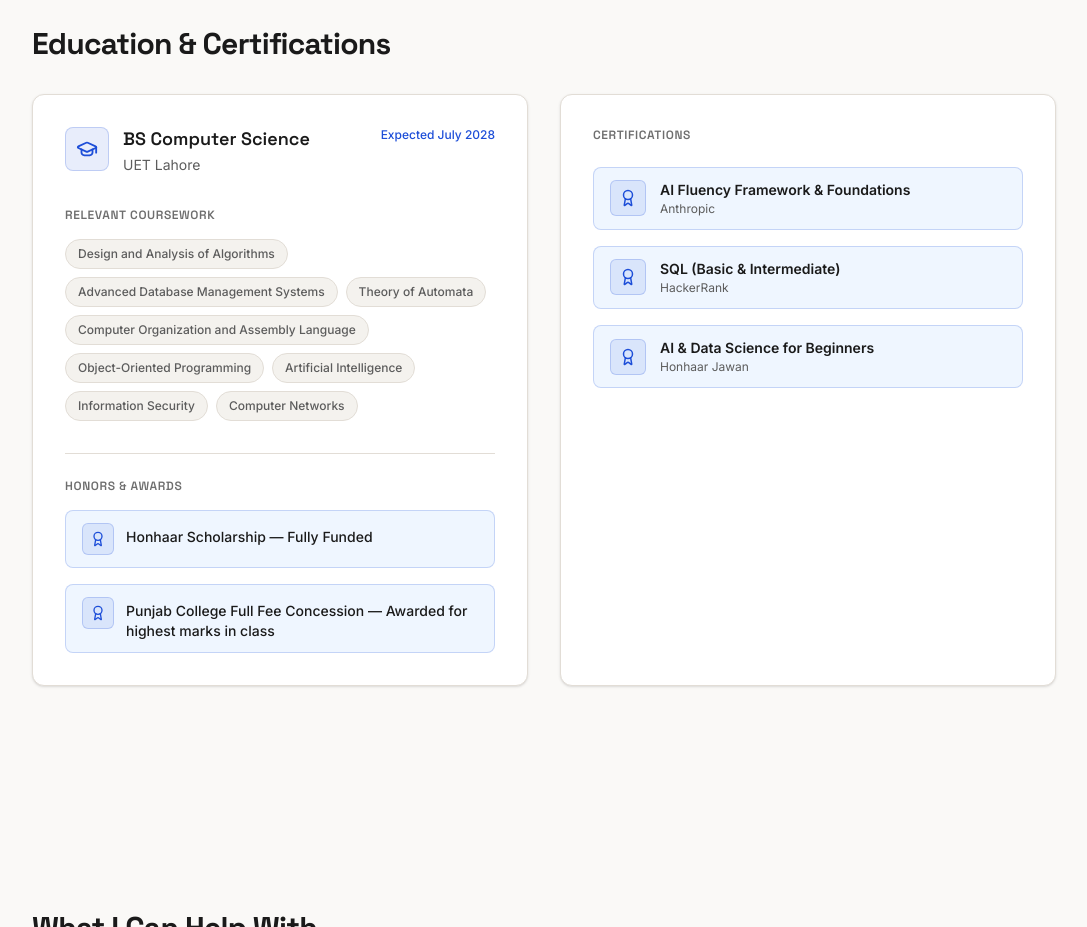
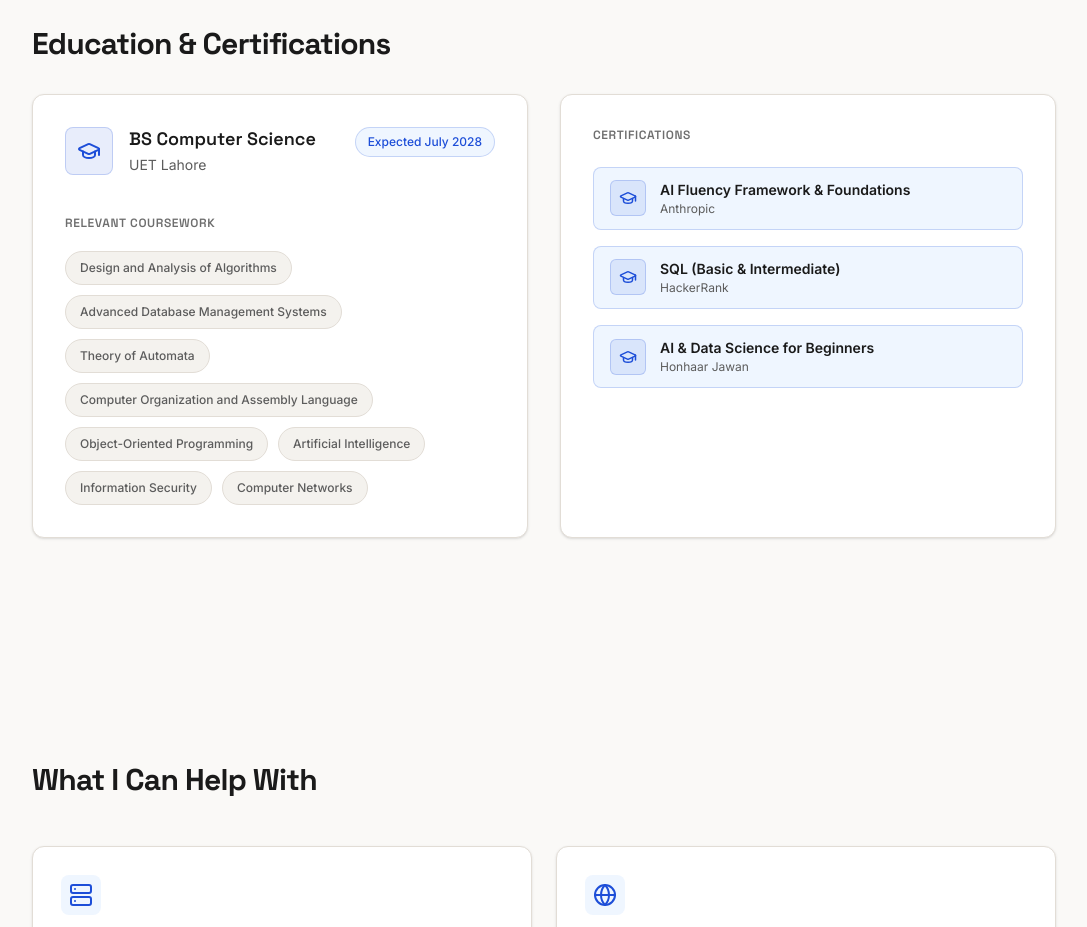
Before and after one commit to Mairaarshad19/Portfolio, a Next.js app: page / in a window 1280 px wide. Shown: the part 6320-7247 px from the top of the page, without its empty margins (96-1183 px from the left). Built offline with nearby package versions, Linux system fonts and the light colour scheme.

Commit message:
refactor: remove honors from education, polish layout and spacing

```diff
--- a/src/components/Education.tsx
+++ b/src/components/Education.tsx
@@ -1,11 +1,11 @@
 "use client";
 
-import { Award, GraduationCap } from "lucide-react";
+import { GraduationCap } from "lucide-react";
 import { educationContent } from "@/data/portfolio-content";
 import { useScrollReveal } from "@/lib/useScrollReveal";
 
 export default function Education() {
-  const { degree, institution, year, coursework, honors, certifications } =
+  const { degree, institution, year, coursework, certifications } =
     educationContent;
   const { ref, revealed } = useScrollReveal();
 
@@ -23,10 +23,10 @@ export default function Education() {
           {/* ── LEFT COLUMN — Education ── */}
           <div className="card-lift bg-bg-elevated border border-border rounded-xl p-6 sm:p-8 shadow-sm h-full">
             {/* Degree row */}
-            <div className="flex flex-col sm:flex-row sm:items-start sm:justify-between gap-4 mb-8">
-              <div className="flex items-start gap-3.5">
-                <span className="w-11 h-11 shrink-0 rounded-lg bg-accent/10 border border-accent/20 flex items-center justify-center">
-                  <GraduationCap size={22} className="text-accent" />
+            <div className="flex flex-col sm:flex-row sm:items-start sm:justify-between gap-4 mb-10">
+              <div className="flex items-start gap-4">
+                <span className="w-12 h-12 shrink-0 rounded-lg bg-accent/10 border border-accent/20 flex items-center justify-center">
+                  <GraduationCap size={24} className="text-accent" />
                 </span>
                 <div>
                   <h3 className="text-lg font-display font-semibold text-fg leading-snug">
@@ -35,46 +35,26 @@ export default function Education() {
                   <p className="text-sm text-fg-muted mt-1">{institution}</p>
                 </div>
               </div>
-              <span className="text-xs font-medium text-accent whitespace-nowrap">
+              <span className="inline-flex items-center px-3 py-1.5 text-xs font-medium text-accent bg-accent-subtle border border-accent/20 rounded-full whitespace-nowrap">
                 {year}
               </span>
             </div>
 
             {/* Relevant coursework — pill tags */}
-            <div className="mb-8">
-              <h4 className="text-xs font-display font-semibold text-fg-dim uppercase tracking-wider mb-4">
+            <div>
+              <h4 className="text-xs font-display font-semibold text-fg-dim uppercase tracking-wider mb-5">
                 Relevant Coursework
               </h4>
-              <div className="flex flex-wrap gap-2">
+              <div className="flex flex-wrap gap-2.5">
                 {coursework.map((course) => (
                   <span
                     key={course}
-                    className="px-3 py-1.5 text-xs font-medium text-fg-muted bg-bg-secondary border border-border rounded-full"
+                    className="px-3.5 py-2 text-xs font-medium text-fg-muted bg-bg-secondary border border-border rounded-full"
                   >
                     {course}
                   </span>
                 ))}
               </div>
-            </div>
-
-            {/* Honors — highlighted lines with award icons */}
-            <div className="pt-6 border-t border-border space-y-4">
-              <h4 className="text-xs font-display font-semibold text-fg-dim uppercase tracking-wider">
-                Honors & Awards
-              </h4>
-              {honors.map((honor) => (
-                <div
-                  key={honor}
-                  className="flex items-start gap-3 bg-accent-subtle border border-accent/20 rounded-lg px-4 py-3"
-                >
-                  <span className="w-8 h-8 shrink-0 rounded-md bg-accent/10 border border-accent/20 flex items-center justify-center">
-                    <Award size={16} className="text-accent" />
-                  </span>
-                  <p className="text-sm font-medium text-fg leading-snug pt-1">
-                    {honor}
-                  </p>
-                </div>
-              ))}
             </div>
           </div>
 
@@ -90,7 +70,7 @@ export default function Education() {
                   className="inline-flex items-center gap-3.5 bg-accent-subtle border border-accent/20 rounded-lg px-4 py-3"
                 >
                   <span className="w-9 h-9 shrink-0 rounded-md bg-accent/10 border border-accent/20 flex items-center justify-center">
-                    <Award size={18} className="text-accent" />
+                    <GraduationCap size={18} className="text-accent" />
                   </span>
                   <div className="min-w-0">
                     <p className="text-sm font-semibold text-fg leading-snug">
--- a/src/data/portfolio-content.ts
+++ b/src/data/portfolio-content.ts
@@ -16,10 +16,6 @@ export const educationContent = {
     "Artificial Intelligence",
     "Information Security",
     "Computer Networks",
-  ],
-  honors: [
-    "Honhaar Scholarship — Fully Funded",
-    "Punjab College Full Fee Concession — Awarded for highest marks in class",
   ],
   certifications: [
     { name: "AI Fluency Framework & Foundations", issuer: "Anthropic" },
```
